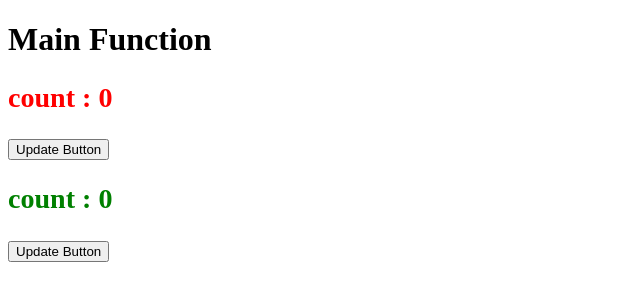
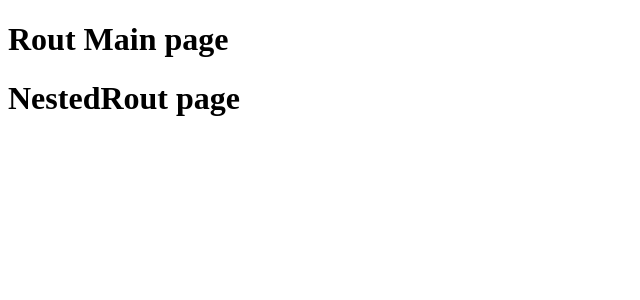
Before and after one commit to Krunal01/Practice, a React (Create React App) app: page /NestedRout in a window 1280 px wide. Shown: the top 300 px of the page, without its empty margins (0-640 px from the left). Built offline with nearby package versions, Linux system fonts and the light colour scheme.

Commit message:
React Router

```diff
--- a/package.json
+++ b/package.json
@@ -8,6 +8,7 @@
     "@testing-library/user-event": "^13.5.0",
     "react": "^18.2.0",
     "react-dom": "^18.2.0",
+    "react-router-dom": "^6.4.2",
     "react-scripts": "5.0.1",
     "web-vitals": "^2.1.4"
   },
--- /dev/null
+++ b/src/NestedRout.js
@@ -0,0 +1,11 @@
+import React from "react";
+
+function NestedRout() {
+  return (
+    <div>
+      <h1>NestedRout page</h1>
+    </div>
+  );
+}
+
+export default NestedRout;
--- /dev/null
+++ b/src/Rout.js
@@ -0,0 +1,20 @@
+import React from "react";
+import { BrowserRouter, Route, Routes } from "react-router-dom";
+import SubRoute from "./SubRoute";
+import NestedRout from "./NestedRout";
+
+function Rout() {
+  return (
+    <div>
+      <h1>Rout Main page</h1>
+      <BrowserRouter>
+        <Routes>
+          <Route path="/" element={<SubRoute />} />
+          <Route path="/NestedRout" element={<NestedRout />} />
+        </Routes>
+      </BrowserRouter>
+    </div>
+  );
+}
+
+export default Rout;
--- /dev/null
+++ b/src/SubRoute.js
@@ -0,0 +1,11 @@
+import React from "react";
+
+function SubRoute() {
+  return (
+    <div>
+      <h1>SubRoute page</h1>
+    </div>
+  );
+}
+
+export default SubRoute;
--- a/src/index.js
+++ b/src/index.js
@@ -1,6 +1,7 @@
 import React from "react";
 import ReactDOM from "react-dom";
-import Imp from "./Imp";
+// import Imp from "./Imp";
+import Rout from "./Rout";
 // import Forwref from "./Forwref";
 // import Child from "./Child";
 // import Memo from "./Memo";
@@ -31,4 +32,4 @@ import Imp from "./Imp";
 //   <Student name="Rahul" subject="OS" />,
 //   document.getElementById("root")
 // );
-ReactDOM.render(<Imp />, document.getElementById("root"));
+ReactDOM.render(<Rout />, document.getElementById("root"));
```
Also changed, not shown: 1 other file (tests, documents, lock files or other folders).
